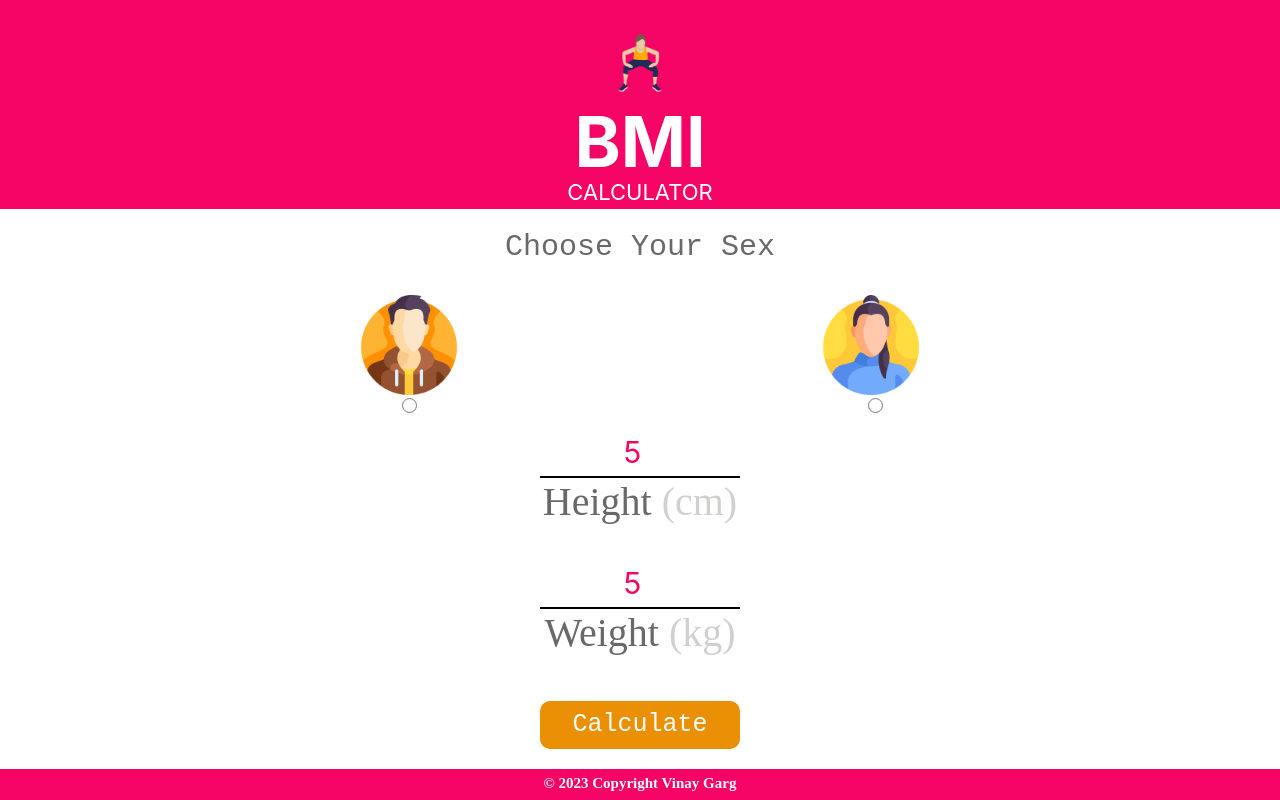
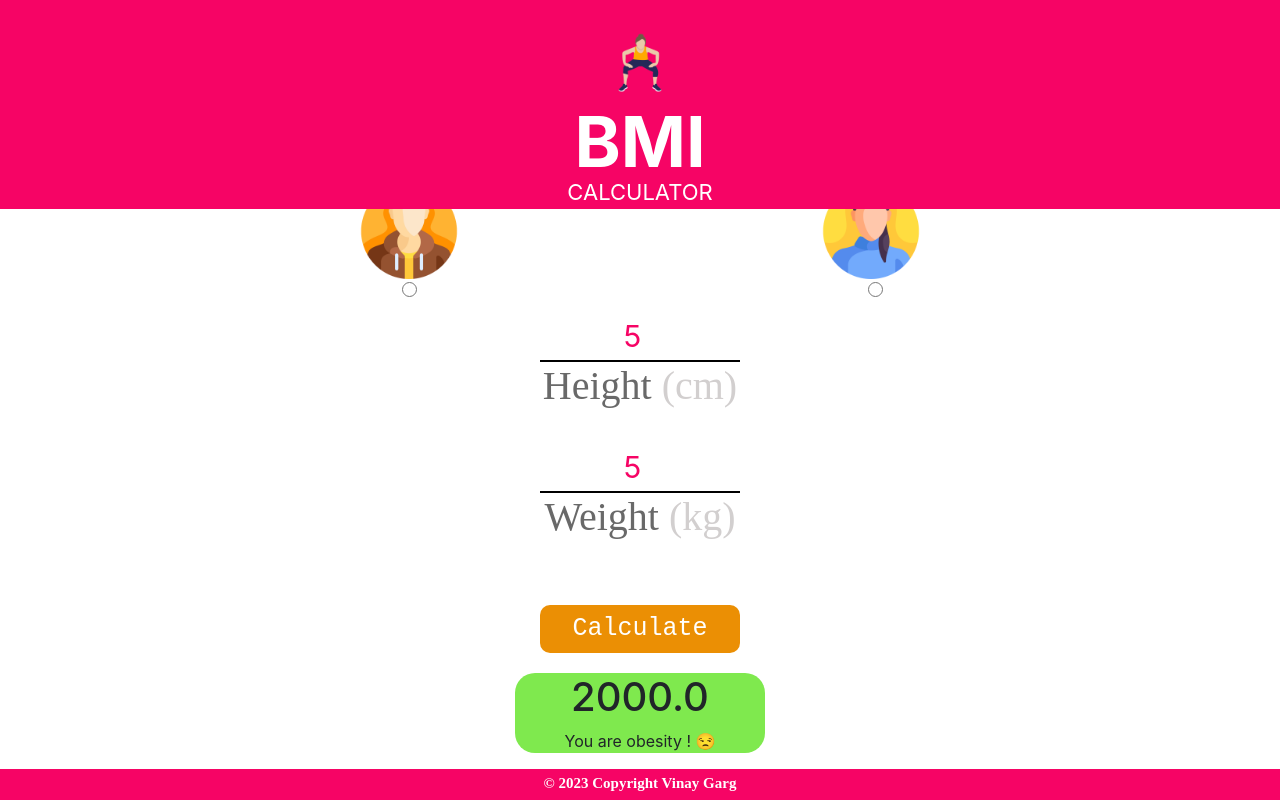
Before and after one commit to xvinay28x/BMI_CALCULATOR, a React (Create React App) app: page / in a window 1280 px wide. Both pictures are taken after typing "5", "5" into the empty fields and a click on the button "Calculate". Built offline with nearby package versions, Linux system fonts and the light colour scheme.

Commit message:
finally done

```diff
--- a/src/components/Body.css
+++ b/src/components/Body.css
@@ -127,6 +127,7 @@ input[type='radio'] {
     height: auto;
     width: 200px;
     padding: 5px;
+    margin: 20px;
     background-color: rgb(235, 143, 4);
     color: white;
     border-radius: 10px;
@@ -156,7 +157,6 @@ input[type='radio'] {
 .result_cont {
     width: 250px;
     margin: auto;
-    margin-top: 20px;
     background-color: rgb(127, 233, 78);
     border-radius: 20px;
     text-align: center;
--- a/src/components/Body.js
+++ b/src/components/Body.js
@@ -1,5 +1,5 @@
 import React from 'react'
-import { useState } from 'react';
+import { useState, useRef, useEffect } from 'react';
 import './Body.css'
 import Swal from 'sweetalert2';
 
@@ -10,16 +10,28 @@ export default function Body() {
     const [weight, setWeight] = useState('');
     const [bmi, setBmi] = useState(null);
     const [message, setMessage] = useState("");
+    const bodyRef = useRef(null);
+    const [isVisible, setIsVisible] = useState(false);
+
+    useEffect(() => {
+        if (message == "") {
+            return
+        }
+
+        if (bodyRef.current) {
+            bodyRef.current.scrollTop = bodyRef.current.scrollHeight;
+        }
+    }, [message])
+
 
     // Logic-----
 
     let calbmi = (e) => {
-        e.preventDefault();
         if (weight <= 0 || height <= 0) {
             Swal.fire('Please enter valid Height or Weight')
         }
         else {
-            let bmi = (weight / (height/100 * height/100))
+            let bmi = (weight / (height / 100 * height / 100))
             setBmi(bmi.toFixed(1))
 
             if (bmi < 18.5) {
@@ -34,19 +46,20 @@ export default function Body() {
             else {
                 setMessage("You are obesity ! 😒")
             }
+
+            setIsVisible(true);
         }
     }
 
     return (
-        <div className="body">
+        <div className="body" ref={bodyRef}>
             <h1 id="text">Choose Your Sex</h1>
-            <form onSubmit={calbmi}>
                 <div className="img_cont">
                     <div className="male_cont">
                         <img
                             id="male"
                             src="man.png"
-                            alt="male"/>
+                            alt="male" />
                         <input
                             id="male_inp"
                             type="radio"
@@ -58,7 +71,7 @@ export default function Body() {
                         <img
                             id="female"
                             src="woman.png"
-                            alt="female"/>
+                            alt="female" />
                         <input
                             id="female_inp"
                             type="radio"
@@ -88,14 +101,14 @@ export default function Body() {
                 <div className="button_cont">
                     <button
                         id="calculate"
-                        type="submit">Calculate
+                        type="submit"
+                        onClick={calbmi}>Calculate
                     </button>
                 </div>
-                <div className="result_cont">
+                {isVisible && <div className="result_cont">
                     <h1>{bmi}</h1>
                     <p>{message}</p>
-                </div>
-            </form>
+                </div>}
         </div>
     )
 }
--- a/src/components/Footer.css
+++ b/src/components/Footer.css
@@ -1,7 +1,6 @@
 .footer_cont{
     background-color: rgb(246, 4, 101);
     flex: 0 0 auto;
-    margin-top: auto;
     text-align: center;
 }
 #footer{
```
